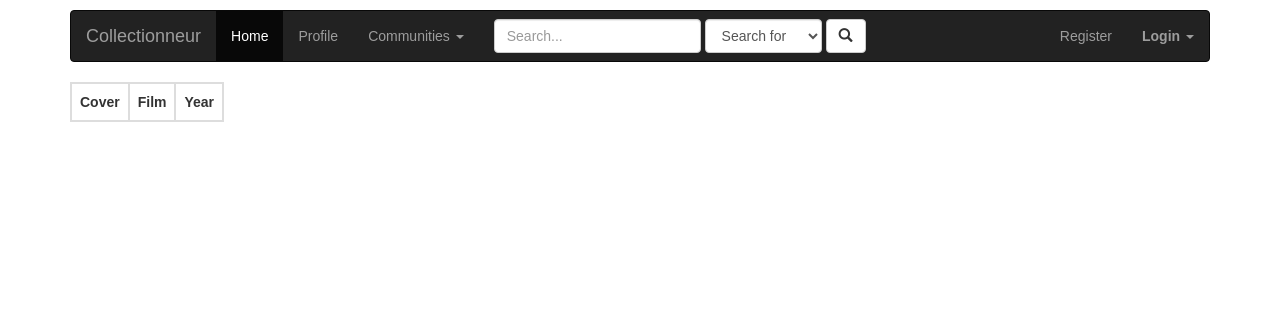
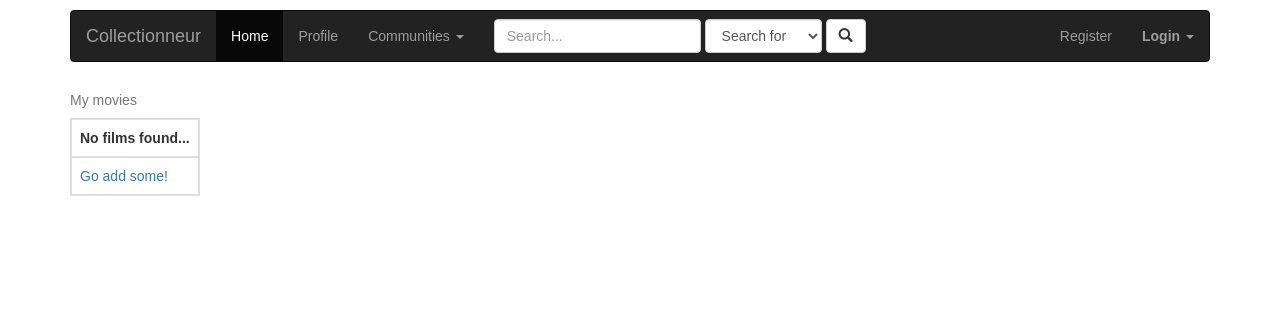
Before and after one commit to Deniz11/WebIK24, a Flask app: template Collectionneur/templates/lists.html in a window 1280 px wide. Shown: the top 322 px of the page. Run offline with Flask 2, Linux system fonts and the light colour scheme; the template is opened without the code that fills it, so the values that code supplies are empty; some libraries are stand-ins or nearby versions.

Commit message:
error gefikst als er ng niks toegevoegd was aan je lijst

```diff
--- a/Collectionneur/templates/lists.html
+++ b/Collectionneur/templates/lists.html
@@ -7,6 +7,19 @@
 {% block main %}
 
     <body>
+        {% if not information %}
+            <table class="list">
+    	    <caption>My movies</caption>
+    	    <thead>
+    			<tr>
+    			    <th>No films found...</th>
+    			</tr>
+    		</thead>
+    		<tr>
+                <td><a href="{{ url_for('search') }}">Go add some!</a></td>
+    		</tr>
+    		</table>
+    	{% else %}
         <table class="list">
             <thead>
                 <tr>
@@ -27,6 +40,7 @@
                         </tr>
                     {% endfor %}
                 </tbody>
+        {% endif %}
         </table>
     </body>
 {% endblock %}
```
